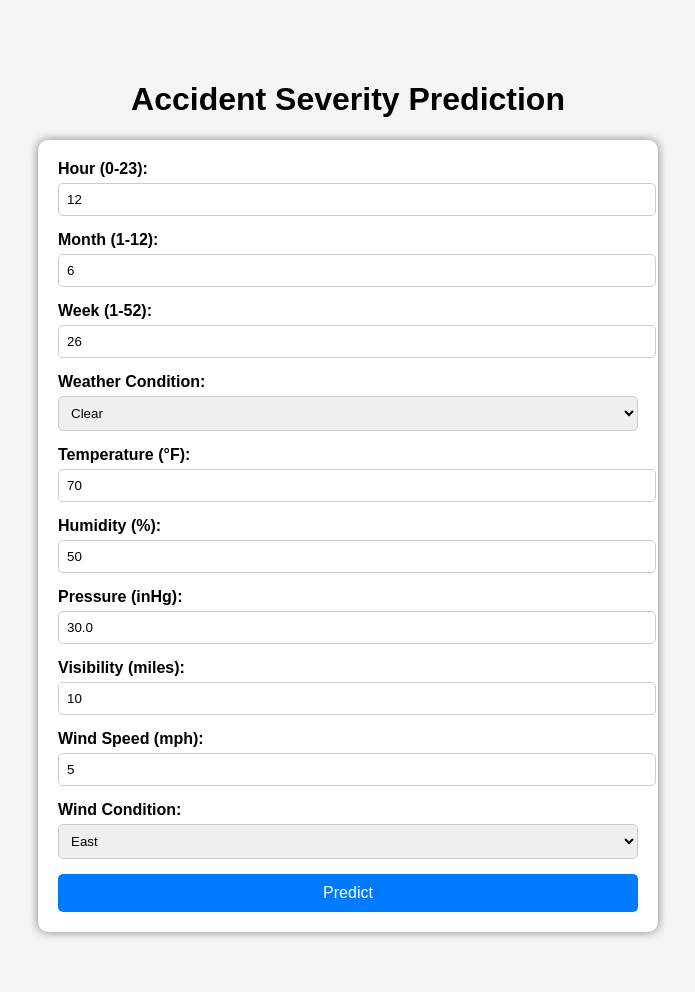
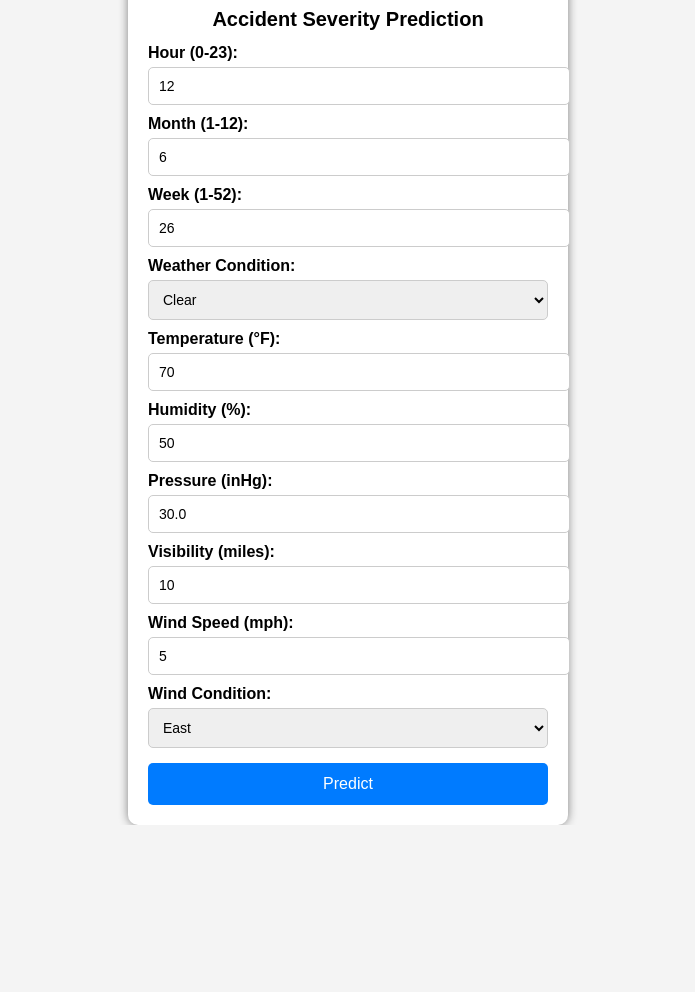
Before and after one commit to MoGIFannn/accident_predict, a Flask app: page / in a window 1280 px wide. Shown: the whole page, without its empty margins (292-987 px from the left). After the commit the page ends 825 px from the top, so only its background shows below. Run offline with Flask 3, Linux system fonts and the light colour scheme; parts of the project's set-up code (start-up, migrations or seed data) failed here and were passed over.

Commit message:
Update index.html

```diff
--- a/templates/index.html
+++ b/templates/index.html
@@ -1,7 +1,10 @@
 <!DOCTYPE html>
-<html>
+<html lang="en">
 <head>
+    <meta charset="UTF-8">
+    <meta name="viewport" content="width=device-width, initial-scale=1.0">
     <title>Accident Severity Prediction</title>
+
     <script>
         function validateForm() {
             let hour = document.forms["predictionForm"]["Hour"].value;
@@ -17,43 +20,53 @@
             }
         }
     </script>
+
     <style>
         body {
             font-family: Arial, sans-serif;
-            margin: 40px;
+            margin: 0;
+            padding: 0;
+            background-color: #f4f4f4;
+            display: flex;
+            justify-content: center;
+            align-items: center;
+            height: 100vh;
+        }
+        .container {
+            background: white;
             padding: 20px;
-            background-color: #f4f4f4;
+            border-radius: 10px;
+            width: 100%;
+            max-width: 400px; /* Adjusts width for mobile devices */
+            box-shadow: 0px 0px 10px gray;
         }
         h1 {
             text-align: center;
-        }
-        form {
-            background: white;
-            padding: 20px;
-            border-radius: 10px;
-            width: 50%;
-            margin: auto;
-            box-shadow: 0px 0px 10px gray;
+            font-size: 20px;
         }
         label {
             font-weight: bold;
+            display: block;
+            margin-top: 10px;
         }
         input, select {
             width: 100%;
-            padding: 8px;
-            margin: 5px 0 15px;
+            padding: 10px;
+            margin-top: 5px;
             border: 1px solid #ccc;
             border-radius: 5px;
+            font-size: 14px;
         }
         button {
             background-color: #007BFF;
             color: white;
-            padding: 10px;
+            padding: 12px;
             width: 100%;
             border: none;
             border-radius: 5px;
             font-size: 16px;
             cursor: pointer;
+            margin-top: 15px;
         }
         button:hover {
             background-color: #0056b3;
@@ -61,21 +74,23 @@
     </style>
 </head>
 <body>
+
+    <div class="container">
         <h1>Accident Severity Prediction</h1>
 
         <form name="predictionForm" action="/predict" method="post" onsubmit="return validateForm()">
 
             <label>Hour (0-23):</label>
-        <input type="number" name="Hour" min="0" max="23" value="12" required title="Time of the day (0-23)."><br>
+            <input type="number" name="Hour" min="0" max="23" value="12" required><br>
 
             <label>Month (1-12):</label>
-        <input type="number" name="Month" min="1" max="12" value="6" title="Month of the year (1-12)."><br>
+            <input type="number" name="Month" min="1" max="12" value="6"><br>
 
             <label>Week (1-52):</label>
-        <input type="number" name="Week" min="1" max="52" value="26" title="Week of the year (1-52)."><br>
+            <input type="number" name="Week" min="1" max="52" value="26"><br>
 
             <label>Weather Condition:</label>
-        <select name="Weather_Condition" title="Current weather condition.">
+            <select name="Weather_Condition">
                 <option value="Rain">Rain</option>
                 <option value="Clear" selected>Clear</option>
                 <option value="Cloudy">Cloudy</option>
@@ -83,22 +98,22 @@
             </select><br>
 
             <label>Temperature (°F):</label>
-        <input type="number" name="Temperature" value="70" required title="Temperature in Fahrenheit."><br>
+            <input type="number" name="Temperature" value="70" required><br>
 
             <label>Humidity (%):</label>
-        <input type="number" name="Humidity" min="0" max="100" value="50" required title="Humidity percentage."><br>
+            <input type="number" name="Humidity" min="0" max="100" value="50" required><br>
 
             <label>Pressure (inHg):</label>
-        <input type="number" name="Pressure" step="0.01" value="30.0" required title="Atmospheric pressure in inches of mercury."><br>
+            <input type="number" name="Pressure" step="0.01" value="30.0" required><br>
 
             <label>Visibility (miles):</label>
-        <input type="number" name="Visibility" value="10" required title="Visibility distance in miles."><br>
+            <input type="number" name="Visibility" value="10" required><br>
 
             <label>Wind Speed (mph):</label>
-        <input type="number" name="Wind_Speed" value="5" required title="Wind speed in miles per hour."><br>
+            <input type="number" name="Wind_Speed" value="5" required><br>
 
             <label>Wind Condition:</label>
-        <select name="Wind_Condition" title="Wind direction.">
+            <select name="Wind_Condition">
                 <option value="Wind_N">North</option>
                 <option value="Wind_S">South</option>
                 <option value="Wind_E" selected>East</option>
@@ -107,5 +122,7 @@
 
             <button type="submit">Predict</button>
         </form>
+    </div>
+
 </body>
 </html>
```
Lines whose indentation alone changed are shown as unchanged.
